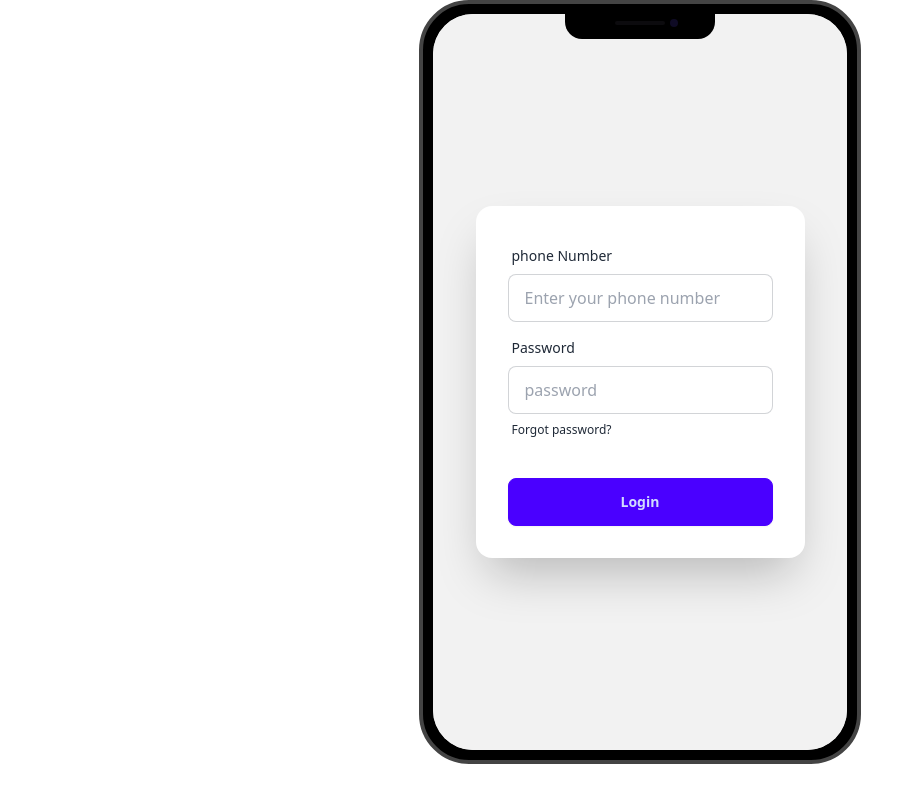
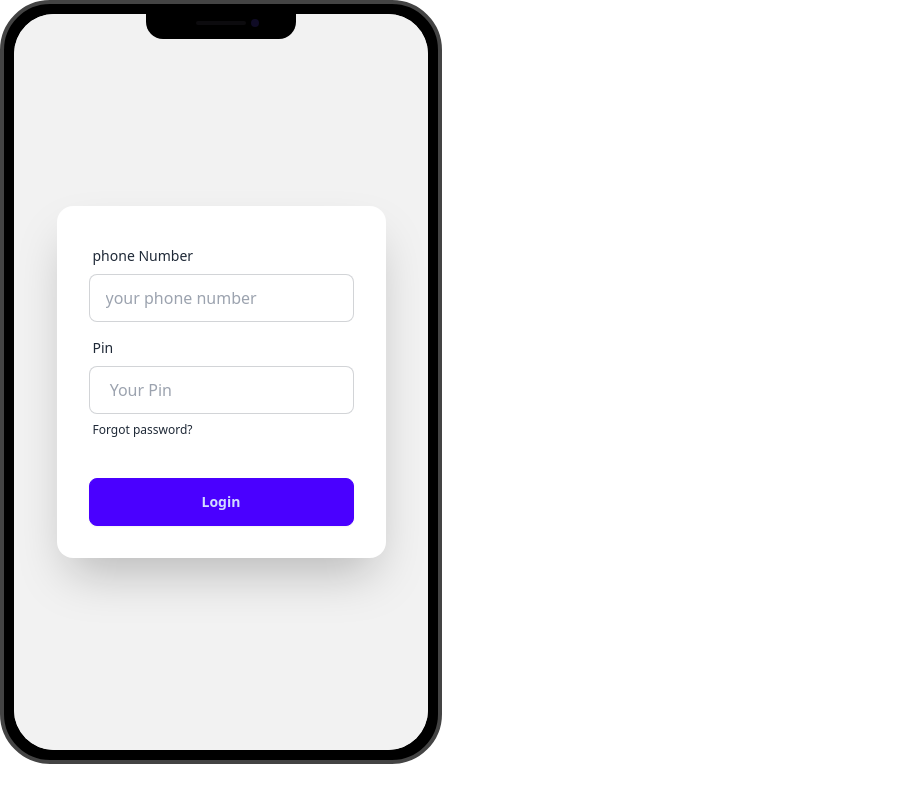
Before and after one commit to Shofikul2024/milestone-5-all-module, a plain HTML site: page index.html in a window 1280 px wide. Shown: the whole page, without its empty margins (0-924 px from the left). Drawn offline with nearby package versions, Linux system fonts and the light colour scheme.

Commit message:
second  commit

```diff
--- a/index.html
+++ b/index.html
@@ -12,7 +12,7 @@
 <body>
 
 
-    <main class="flex justify-center ">
+    <!-- <main class="flex justify-center "> -->
         <div class="mockup-phone">
             <div class="camera"></div>
             <div class="display">
@@ -28,19 +28,19 @@
                             <label class="label">
                               <span class="label-text">phone Number </span>
                             </label>
-                            <input type="email" placeholder="Enter your phone number " class="input input-bordered" required />
+                            <input type="text" placeholder="your phone number " class="input input-bordered" required />
                           </div>
                           <div class="form-control">
                             <label class="label">
-                              <span class="label-text">Password</span>
+                              <span class="label-text">Pin</span>
                             </label>
-                            <input type="password" placeholder="password" class="input input-bordered" required />
+                            <input type="password" placeholder=" Your Pin" class="input input-bordered" required />
                             <label class="label">
                               <a href="#" class="label-text-alt link link-hover">Forgot password?</a>
                             </label>
                           </div>
                           <div class="form-control mt-6">
-                            <button class="btn btn-primary">Login</button>
+                            <button id="button-login"  class="btn btn-primary">Login</button>
                           </div>
                         </form>
                       </div>
@@ -50,7 +50,11 @@
             </div>
           </div>
 
-    </main>
+
+
+
+        </main>
+    <script src="./js/loging.js"></script>
 </body>
 
 </html>
--- /dev/null
+++ b/js/loging.js
@@ -0,0 +1,7 @@
+// console.log(" button clicking added file ");
+
+
+document.getElementById('button-login').addEventListener('click' , function () {
+console.log('loging button clicked') ;
+
+})
```
